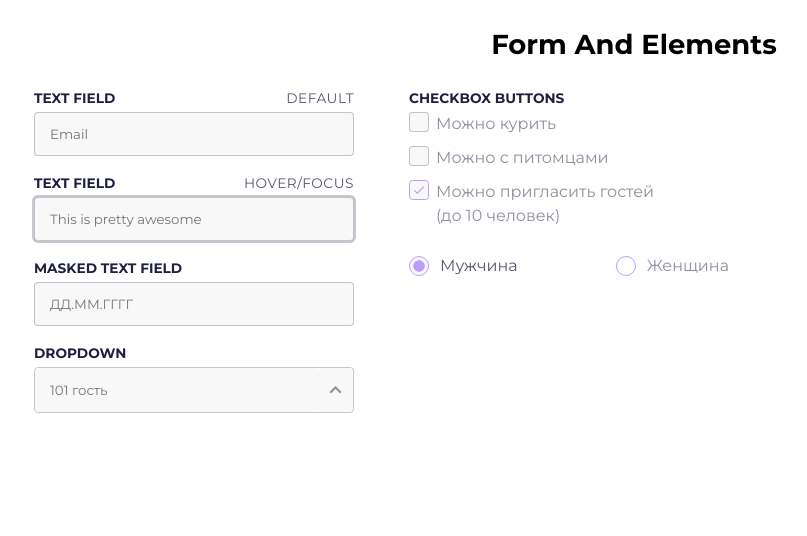
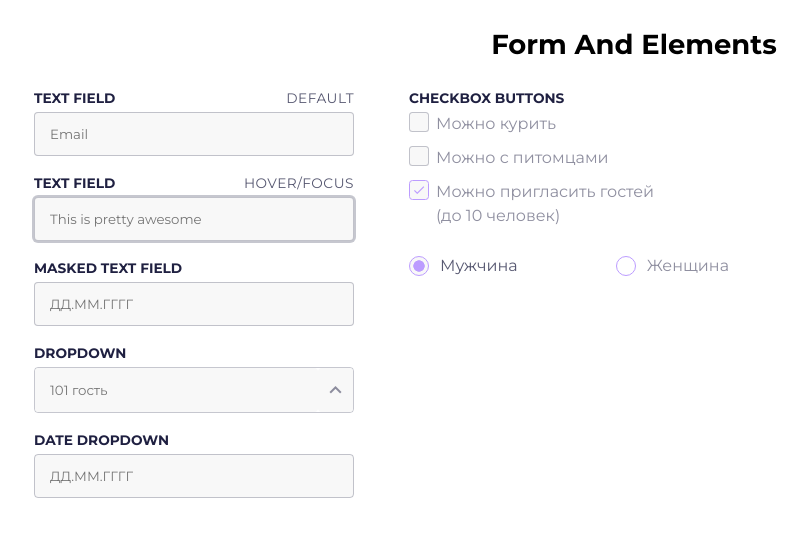
Before and after one commit to NaN-Simon/hotel-toxin-react, a React (Create React App) app: page /#/formandelements in a window 1280 px wide. Shown: the top 536 px of the page, without its empty margins (6-813 px from the left). Built offline with nearby package versions, Linux system fonts and the light colour scheme.

Commit message:
feat: add datePicker plugin; add dateDropdown component

```diff
--- /dev/null
+++ b/src/components/DateDropdown/DateDropdown.module.scss
@@ -0,0 +1,19 @@
+@import '../../styles/mixins.scss';
+
+.text-field{
+  @include text-field
+}
+
+.text-field__input{
+  border-radius: inherit;
+
+  @include text-field__input
+}
+
+.date-picker-btns{
+  display: flex;
+  align-items: center;
+  justify-content: space-between;
+  width: 100%;
+  padding: 0 15px;
+}
--- /dev/null
+++ b/src/components/DateDropdown/DateDropdown.tsx
@@ -0,0 +1,118 @@
+import React, { useState } from 'react';
+import DatePicker from 'react-datepicker';
+import { getMonth, getYear, getDate } from 'date-fns';
+import 'react-datepicker/dist/react-datepicker.css';
+import ru from 'date-fns/locale/ru';
+import styles from './DateDropdown.module.scss';
+import './mystyles.scss';
+const range = (start: number, end: number) => {
+  return new Array(end - start).fill(undefined).map((d, i) => i + start);
+};
+const years = range(1990, getYear(new Date()));
+const months = [
+  'Яеварь',
+  'Февраль',
+  'Март',
+  'Апрель',
+  'Май',
+  'Июнь',
+  'Июль',
+  'Август',
+  'Сентябрь',
+  'Октябрь',
+  'Ноябрь',
+  'Декабрь',
+];
+const renderDayContents = (day: number, date: Date) => {
+  return <span title={date.toString()}>{getDate(date)}</span>;
+};
+
+const DateDropdown = () => {
+  const [startDate, setStartDate] = useState<Date | null>(null);
+  const [endDate, setEndDate] = useState<Date | null>(null);
+  const onChange = (dates: [Date | null, Date | null]) => {
+    const [start, end] = dates;
+    setStartDate(start);
+    setEndDate(end);
+  };
+  const clean = () => {
+    setStartDate(null);
+    setEndDate(null);
+  };
+
+  return (
+    <div className={styles['text-field']}>
+      <DatePicker
+        locale={ru}
+        className={styles['text-field__input']}
+        dateFormat="dd.MM.yyyy"
+        placeholderText="ДД.ММ.ГГГГ"
+        renderDayContents={renderDayContents}
+        // onChange={(date) => setStartDate(date)}
+        // selected={startDate}
+        selectsRange
+        onChange={onChange}
+        startDate={startDate}
+        endDate={endDate}
+        isClearable
+        // inline
+        renderCustomHeader={({
+          date,
+          changeYear,
+          changeMonth,
+          decreaseMonth,
+          increaseMonth,
+          prevMonthButtonDisabled,
+          nextMonthButtonDisabled,
+        }) => (
+          <div
+            style={{
+              margin: 10,
+              display: 'flex',
+              justifyContent: 'center',
+            }}
+          >
+            <button onClick={decreaseMonth} disabled={prevMonthButtonDisabled}>
+              {'<'}
+            </button>
+
+            <select
+              value={months[getMonth(date)]}
+              onChange={({ target: { value } }) =>
+                changeMonth(months.indexOf(value))
+              }
+            >
+              {months.map((option) => (
+                <option key={option} value={option}>
+                  {option}
+                </option>
+              ))}
+            </select>
+
+            <select
+              value={getYear(date)}
+              onChange={({ target: { value } }) => changeYear(+value)}
+            >
+              {years.map((option) => (
+                <option key={option} value={option}>
+                  {option}
+                </option>
+              ))}
+            </select>
+
+            <button onClick={increaseMonth} disabled={nextMonthButtonDisabled}>
+              {'>'}
+            </button>
+          </div>
+        )}
+      >
+        <div className={styles['date-picker-btns']}>
+          <button onClick={clean}>Очистить</button>
+          <button>Принять</button>
+        </div>
+      </DatePicker>
+    </div>
+  );
+};
+
+export default DateDropdown;
--- /dev/null
+++ b/src/components/DateDropdown/mystyles.scss
@@ -0,0 +1,38 @@
+.react-datepicker-popper{
+  width: 100%;
+}
+
+.react-datepicker{
+  width: 100%;
+  min-height: 369px;
+}
+
+.react-datepicker-wrapper{
+  border-radius: inherit;
+}
+
+.react-datepicker__input-container{
+  border-radius: inherit;
+}
+
+.react-datepicker__month-container{
+  width: 100%;
+}
+
+.react-datepicker__day{
+  display: inline-flex;
+    align-items: center;
+    justify-content: center;
+  width: 40px;
+  height: 40px;
+    margin: 0;
+}
+
+.react-datepicker__children-container{
+  display: flex;
+  align-items: center;
+  justify-content: space-between;
+  width: 100%;
+  margin: 0;
+  padding: 0;
+}
--- a/src/pages/FormAndElements/FormAndElements.tsx
+++ b/src/pages/FormAndElements/FormAndElements.tsx
@@ -5,6 +5,7 @@ import Heading from '../../components/Heading/Heading';
 import RadioButton from '../../components/RadioButton/RadioButton';
 import TextField from '../../components/TextField/TextField';
 import TextFieldMask from '../../components/TextFieldMask/TextFieldMask';
+import DateDropdown from '../../components/DateDropdown/DateDropdown';
 import styles from './FormAndElements.module.scss';
 
 export default function FormAndElements() {
@@ -43,6 +44,10 @@ export default function FormAndElements() {
                 <Heading type="h3" title="Dropdown"/>
                 <Dropdown/>
               </div>
+              <div className={styles['form-elements__large-wrapper']}>
+                <Heading type="h3" title="Date dropdown"/>
+                <DateDropdown/>
+              </div>
             </div>
             <div className={styles['form-elements__checkboxes']}>
               <div className={styles['form-elements__large-wrapper']}>
```
Also changed, not shown: package.json (+20 -18 lines), 1 other file (tests, documents, lock files or other folders).
